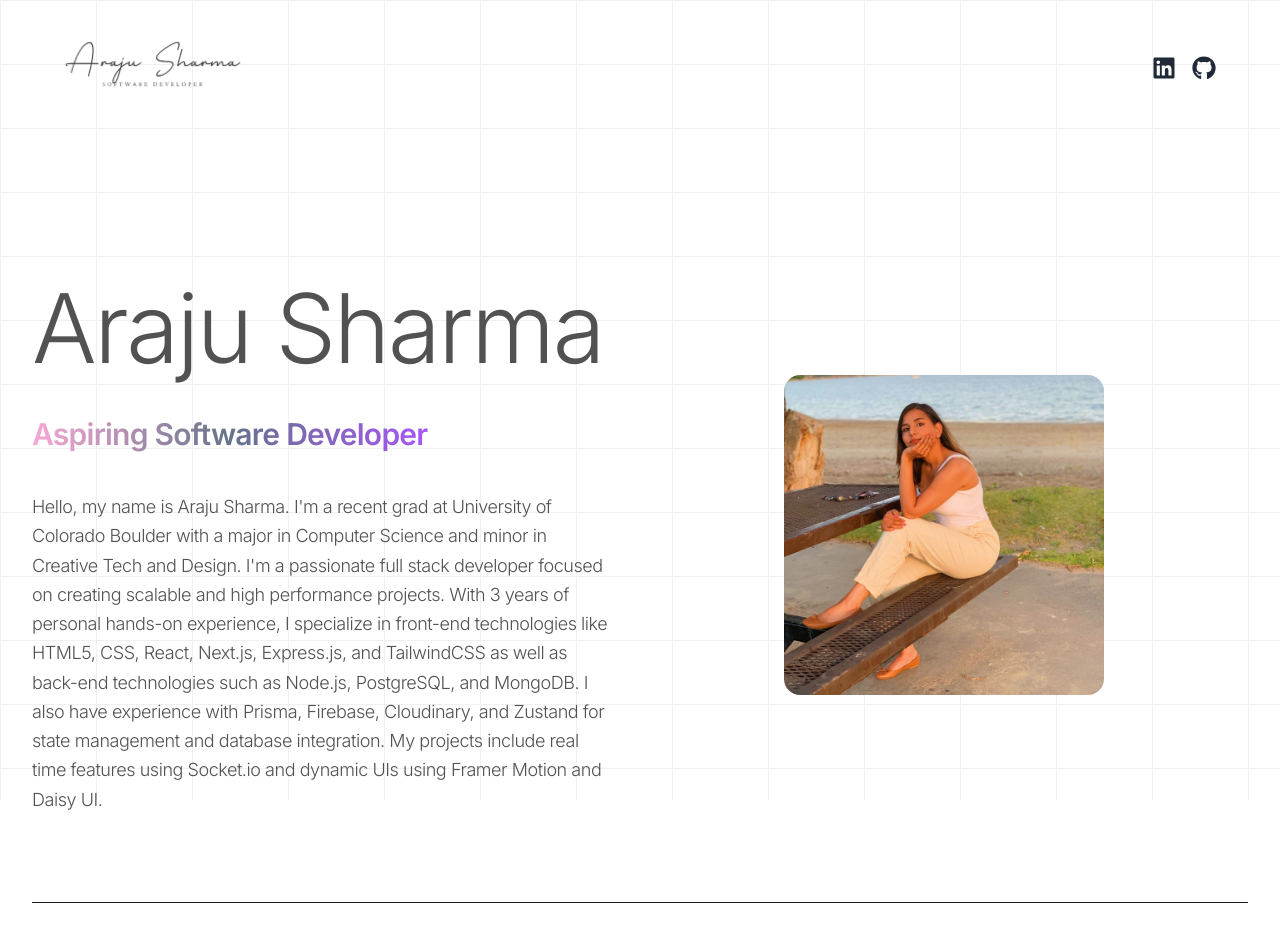
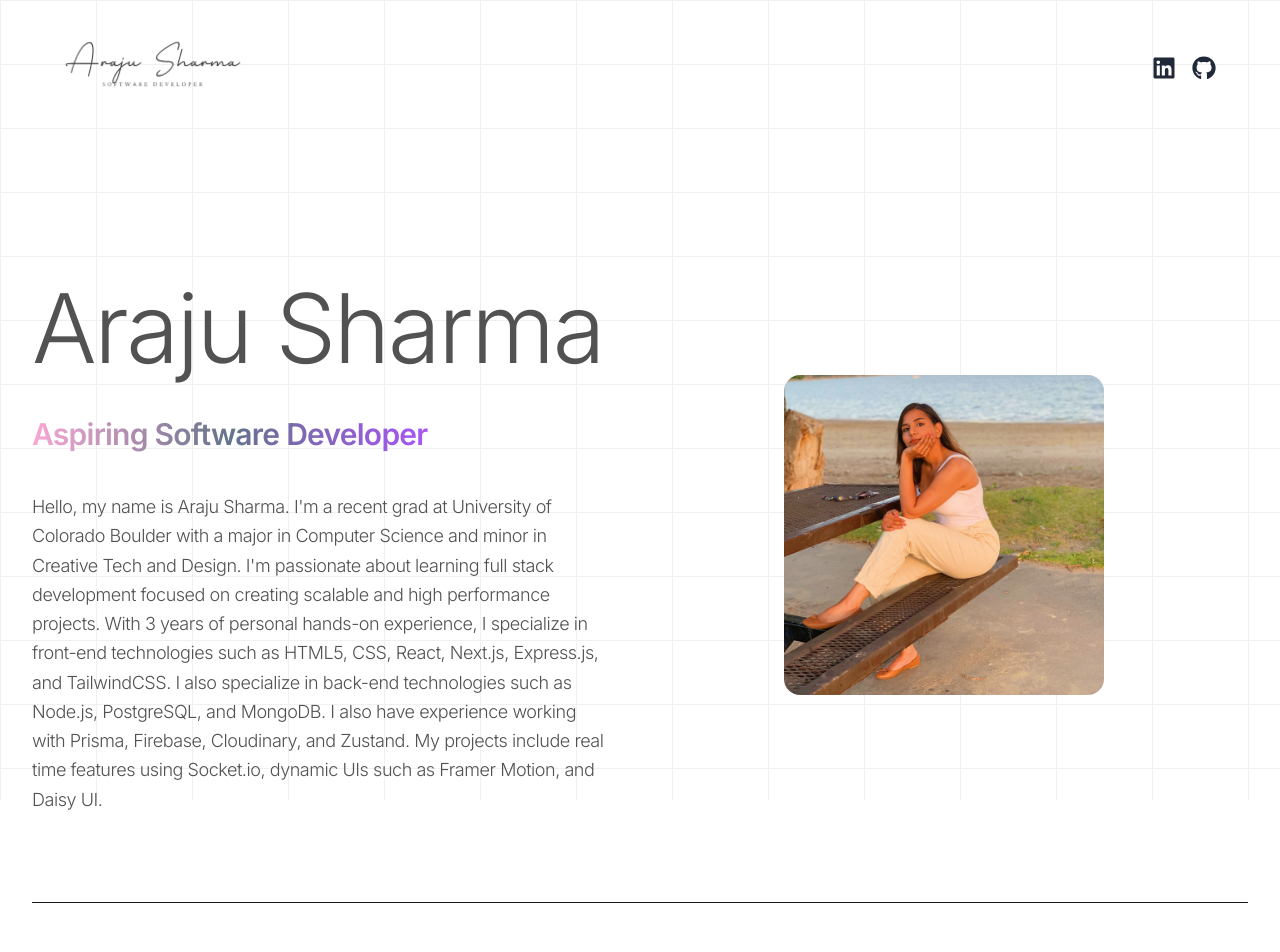
Before and after one commit to ArajuSh1206/Portfolio, a React (Vite) app: page / in a window 1280 px wide. Shown: the top 952 px of the page. Built offline with nearby package versions, Linux system fonts and the light colour scheme.

Commit message:
update my resume

```diff
--- a/src/constants/index.js
+++ b/src/constants/index.js
@@ -24,7 +24,7 @@ import portfolio2 from "../assets/projects/portfolioImages/portfolio2.png"
 import "slick-carousel/slick/slick.css";
 import "slick-carousel/slick/slick-theme.css";
 
-export const HERO_CONTENT = `Hello, my name is Araju Sharma. I'm a recent grad at University of Colorado Boulder with a major in Computer Science and minor in Creative Tech and Design. I'm a passionate full stack developer focused on creating scalable and high performance projects. With 3 years of personal hands-on experience, I specialize in front-end technologies like HTML5, CSS, React, Next.js, Express.js, and TailwindCSS as well as back-end technologies such as Node.js, PostgreSQL, and MongoDB. I also have experience with Prisma, Firebase, Cloudinary, and Zustand for state management and database integration. My projects include real time features using Socket.io and dynamic UIs using Framer Motion and Daisy UI.`;
+export const HERO_CONTENT = `Hello, my name is Araju Sharma. I'm a recent grad at University of Colorado Boulder with a major in Computer Science and minor in Creative Tech and Design. I'm passionate about learning full stack development focused on creating scalable and high performance projects. With 3 years of personal hands-on experience, I specialize in front-end technologies such as HTML5, CSS, React, Next.js, Express.js, and TailwindCSS. I also specialize in back-end technologies such as Node.js, PostgreSQL, and MongoDB. I also have experience working with Prisma, Firebase, Cloudinary, and Zustand. My projects include real time features using Socket.io, dynamic UIs such as Framer Motion, and Daisy UI.`;
 
 export const ABOUT_TEXT = `My web development journey started with a curiosity for technology when I was very young playing around with inspect elements in Nepal. This passion grew when I moved to the U.S. and began pursuing my computer science degree at University of Colorado Boulder. I thrive in collaborative environments and enjoy tackling complex challenges to come up with high quality solutions. Outside of coding, I stay active through hiking, snowboarding, and roadtripping, and I’m passionate about contributing to open source projects whenever I can. I also like to paint and watch animes as a hobby!`;
 
```
